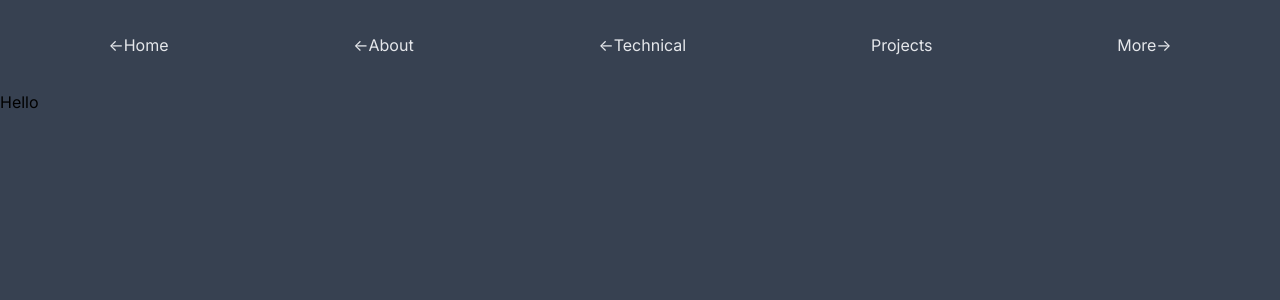
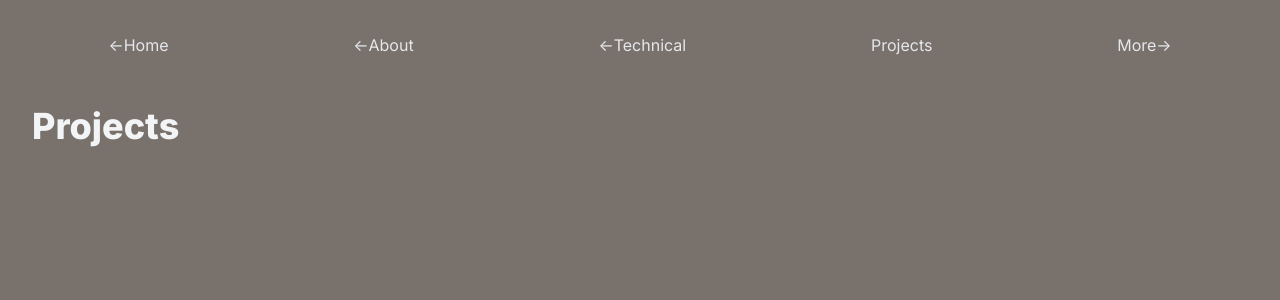
Before and after one commit to ty-zhao1/next-level, a Next.js app: page /projects in a window 1280 px wide. Shown: the top 300 px of the page. Built offline with nearby package versions, Linux system fonts and the light colour scheme.

Commit message:
some color/format changes to projects

```diff
--- a/app/projects/page.tsx
+++ b/app/projects/page.tsx
@@ -4,9 +4,13 @@ import Nav from '../../components/Nav';
 export default function Projects() {
     return (
         // say hello for now
-        <div className="min-h-screen bg-gray-700">
+        <div className="min-h-screen bg-stone-500">
             <Nav />
-            <p>Hello</p>
+            <div className="px-4 py-4 max-w-md mx-auto sm:max-w-3xl sm:px-6 lg:max-w-7xl lg:px-8">
+                <h2 className="text-4xl font-extrabold text-gray-100">
+                    Projects
+                </h2>
+            </div>
         </div>
     )
 }
```
